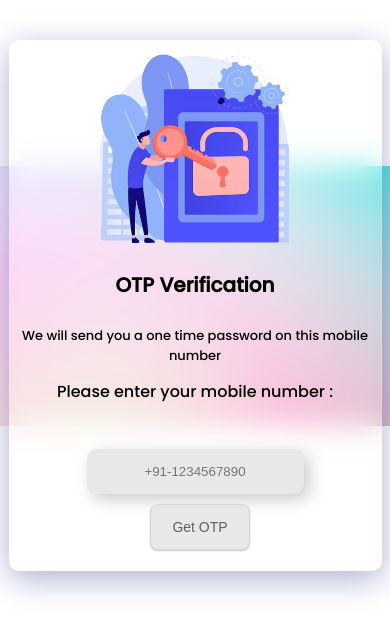
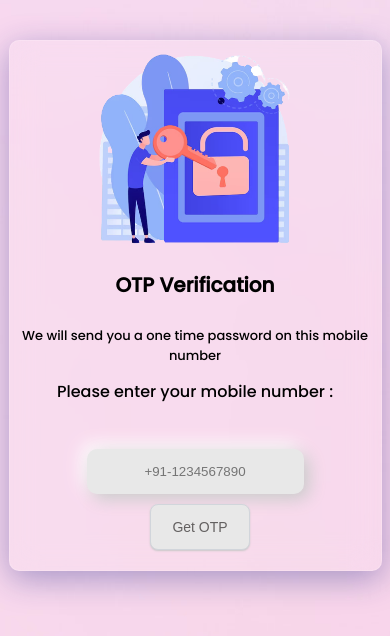
Before and after one commit to AshwiniParaye1/Verification, a React (Create React App) app: page / in a window 390 px wide. Shown: the top 636 px of the page. Built offline with nearby package versions, Linux system fonts and the light colour scheme; a web font is replaced by a local one.

Commit message:
css modify

```diff
--- a/src/index.css
+++ b/src/index.css
@@ -24,6 +24,7 @@ code {
 @media screen and (max-width: 768px) {
   /* Styles for screens smaller than 768px (e.g. mobile devices) */
   body {
-    background-size: contain;
+    background-size: auto;
+    background-position: center;
   }
 }
```
